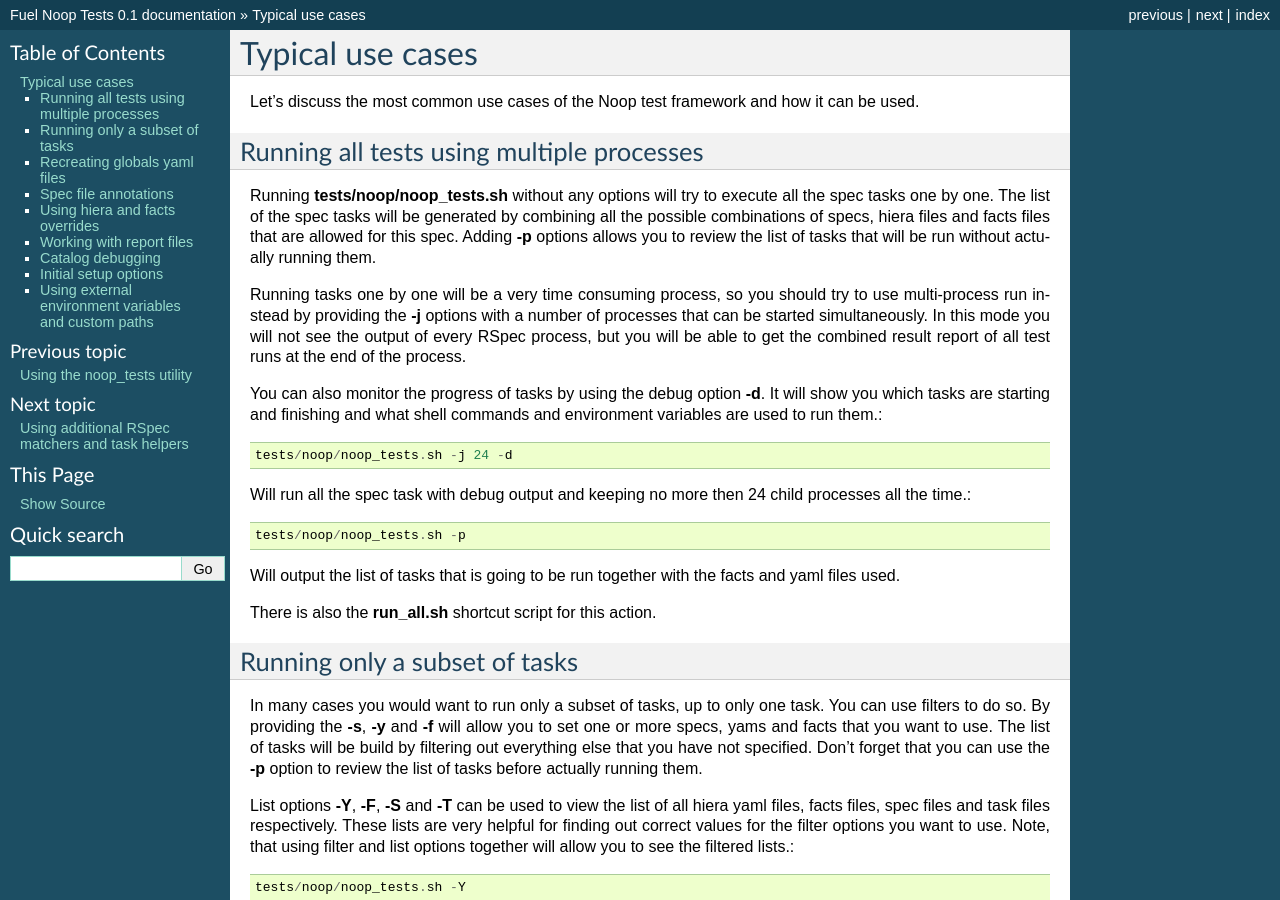
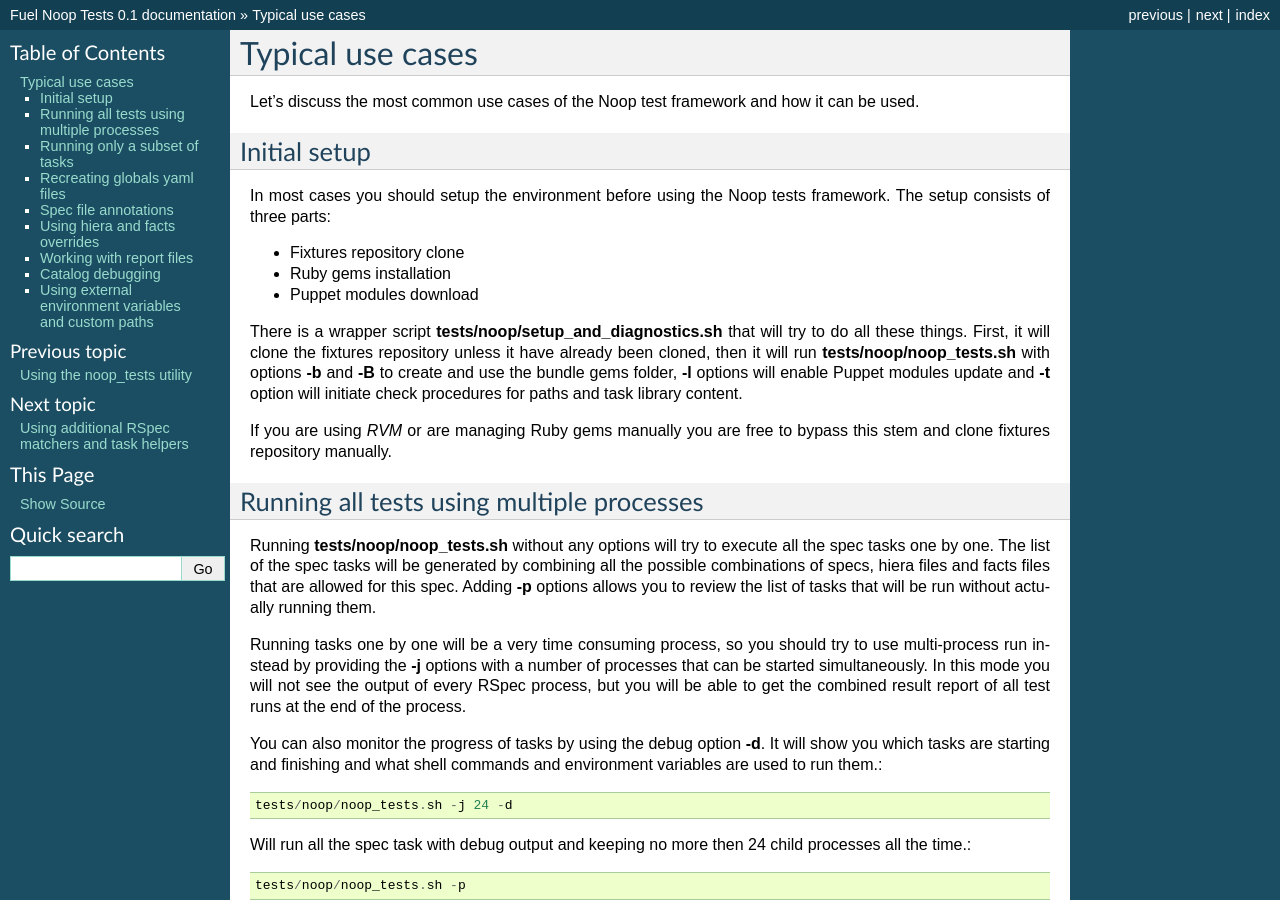
Before and after one commit to openstack-archive/fuel-noop-fixtures, a Sphinx documentation site: the page built from doc/usage.rst, in a window 1280 px wide and 900 px high. Built offline with Sphinx 7.4.7, drawn with Linux system fonts in a browser that asks for light colours; some of the changed text lies outside the part shown.

Commit message:
Rework setup features
Change-Id: Icf090ef1272fb2779f798dad2d8f1c6e0ad3b521

```diff
--- a/doc/usage.rst
+++ b/doc/usage.rst
@@ -3,6 +3,26 @@ Typical use cases
 
 Let's discuss the most common use cases of the Noop test framework and how it
 can be used.
+
+Initial setup
+-------------
+
+In most cases you should setup the environment before using the Noop tests
+framework. The setup consists of three parts:
+
+- Fixtures repository clone
+- Ruby gems installation
+- Puppet modules download
+
+There is a wrapper script **tests/noop/setup_and_diagnostics.sh** that will try
+to do all these things. First, it will clone the fixtures repository unless
+it have already been cloned, then it will run **tests/noop/noop_tests.sh**
+with options **-b** and **-B** to create and use the bundle gems folder,
+**-l** options will enable Puppet modules update and **-t** option will
+initiate check procedures for paths and task library content.
+
+If you are using *RVM* or are managing Ruby gems manually you are free to
+bypass this stem and clone fixtures repository manually.
 
 Running all tests using multiple processes
 ------------------------------------------
--- a/doc/utility.rst
+++ b/doc/utility.rst
@@ -68,10 +68,11 @@ can be used to perform some common actions.
   used by many other shortcut scripts.
 - **utils/jenkins/fuel_noop_tests.sh** The wrapper script used as an entry point
   for the automated Jenkins CI jobs. Runs all tests in parallel mode.
-- **tests/noop/rub_all.sh** This wrapper will run all tests in parallel mode.
-- **tests/noop/rub_global.sh** This wrapper will run all globals tasks and save
+- **tests/noop/run_all.sh** This wrapper will run all tests in parallel mode.
+- **tests/noop/run_global.sh** This wrapper will run all globals tasks and save
   the generated globals yaml files.
-- **tests/noop/rub_diagnostics.sh** This wrapper will run the noop tests in the
+- **tests/noop/setup_and_diagnostics.sh** This wrapper will first setup the
+  Ruby environment, download Fuel Library modules and run the noop tests in the
   diagnostics mode to check the presence of all folders in the structure and
   the numbers of tasks in the library.
 - **run_failed_tasks.sh** This wrapper will load the saved reports files from
```
Also changed, not shown: other parts of doc/usage.rst (+0 -12 lines), 5 other files.
